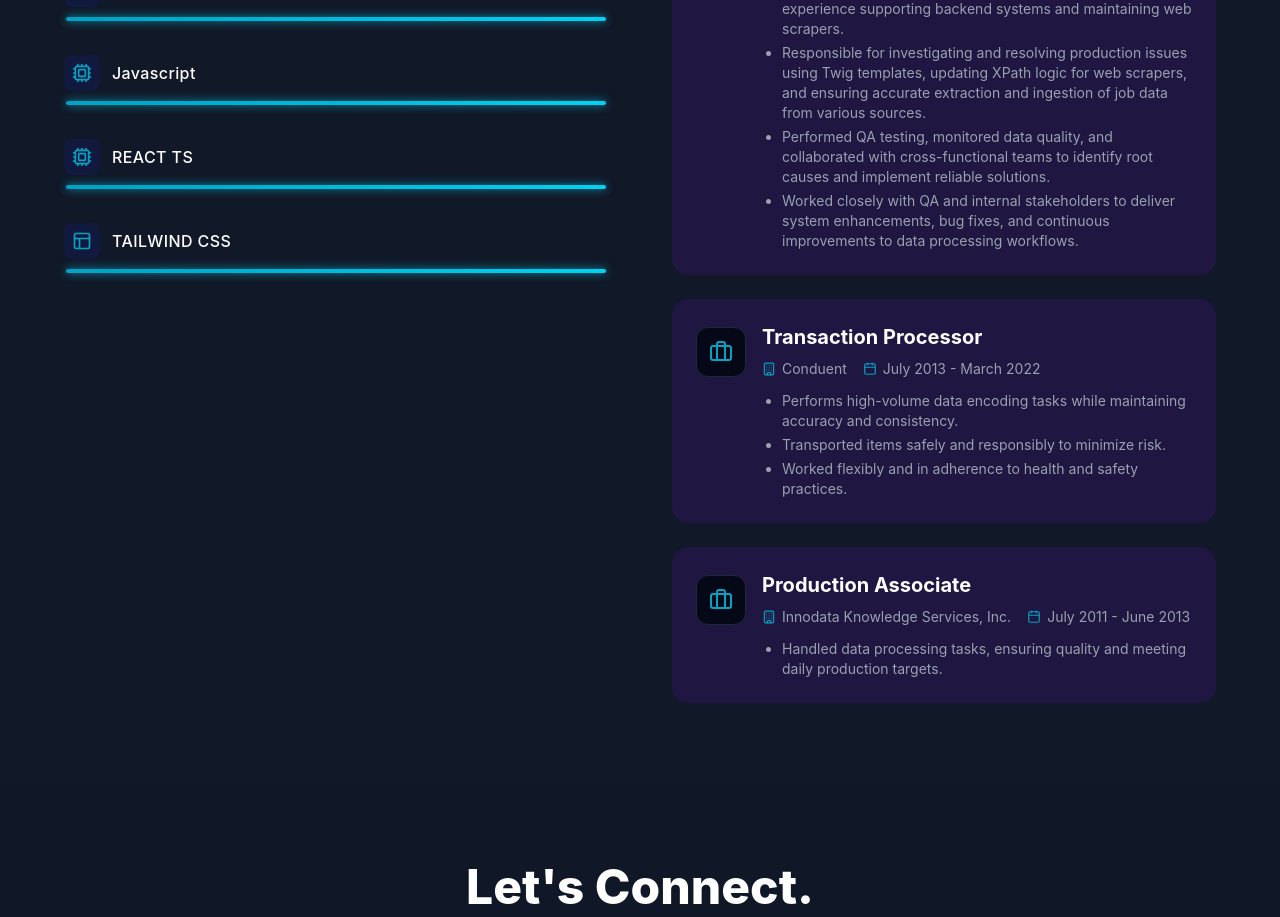
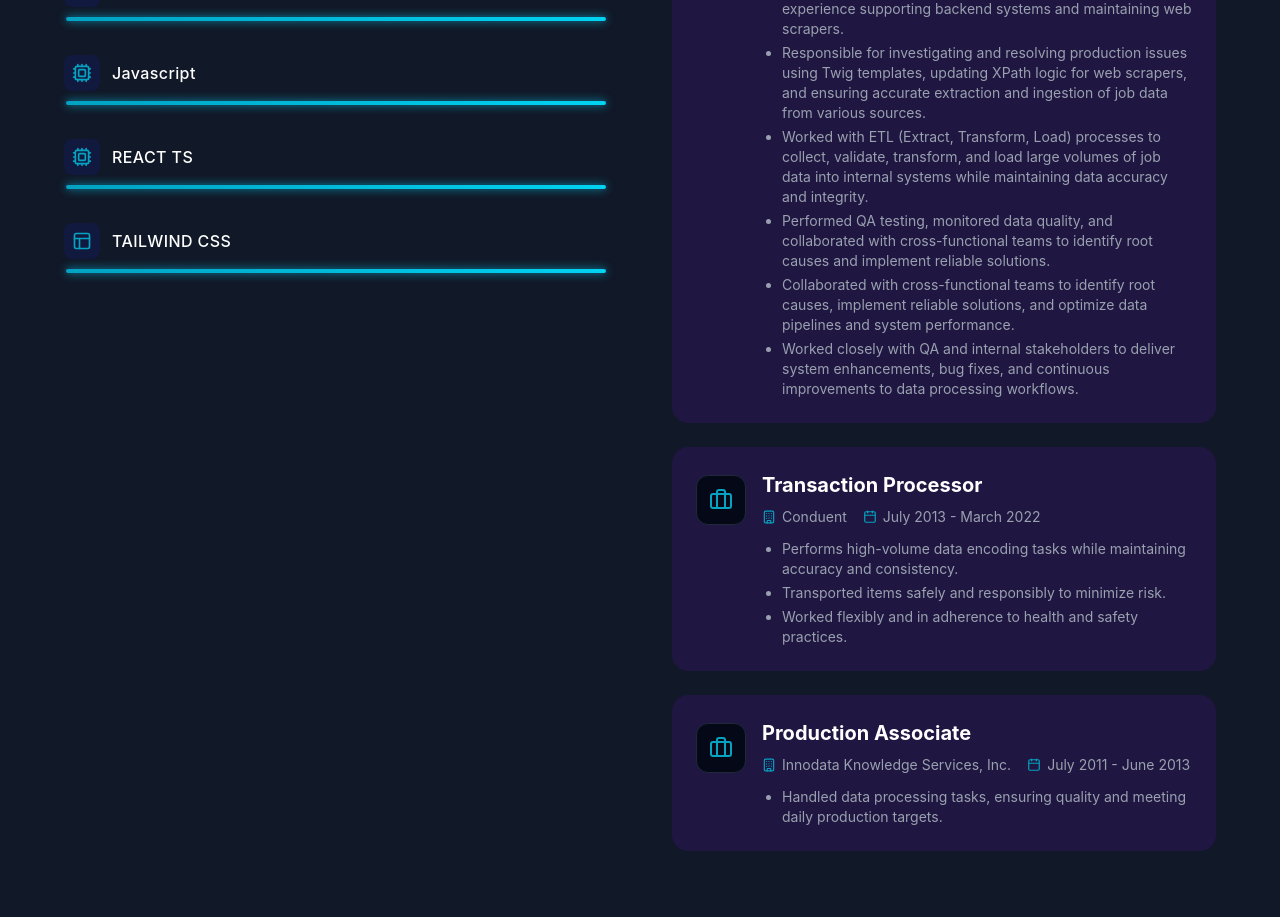
Before and after one commit to Jaeffoy/my-portfolio, a React (Vite) app: page / in a window 1280 px wide. Shown: the part 2633-3550 px from the top of the page. Built offline with nearby package versions, Linux system fonts and the light colour scheme.

Commit message:
Updated resume and description in experience section

```diff
--- a/src/components/Experience.tsx
+++ b/src/components/Experience.tsx
@@ -26,7 +26,9 @@ export const Experience = () => {
       desc: [
         'Junior Software Developer with three years of hands-on experience supporting backend systems and maintaining web scrapers.',
         'Responsible for investigating and resolving production issues using Twig templates, updating XPath logic for web scrapers, and ensuring accurate extraction and ingestion of job data from various sources.',
+        'Worked with ETL (Extract, Transform, Load) processes to collect, validate, transform, and load large volumes of job data into internal systems while maintaining data accuracy and integrity.',
         'Performed QA testing, monitored data quality, and collaborated with cross-functional teams to identify root causes and implement reliable solutions.',
+        'Collaborated with cross-functional teams to identify root causes, implement reliable solutions, and optimize data pipelines and system performance.',
         'Worked closely with QA and internal stakeholders to deliver system enhancements, bug fixes, and continuous improvements to data processing workflows.',
       ],
     },
```
Also changed, not shown: 1 other file (tests, documents, lock files or other folders).
